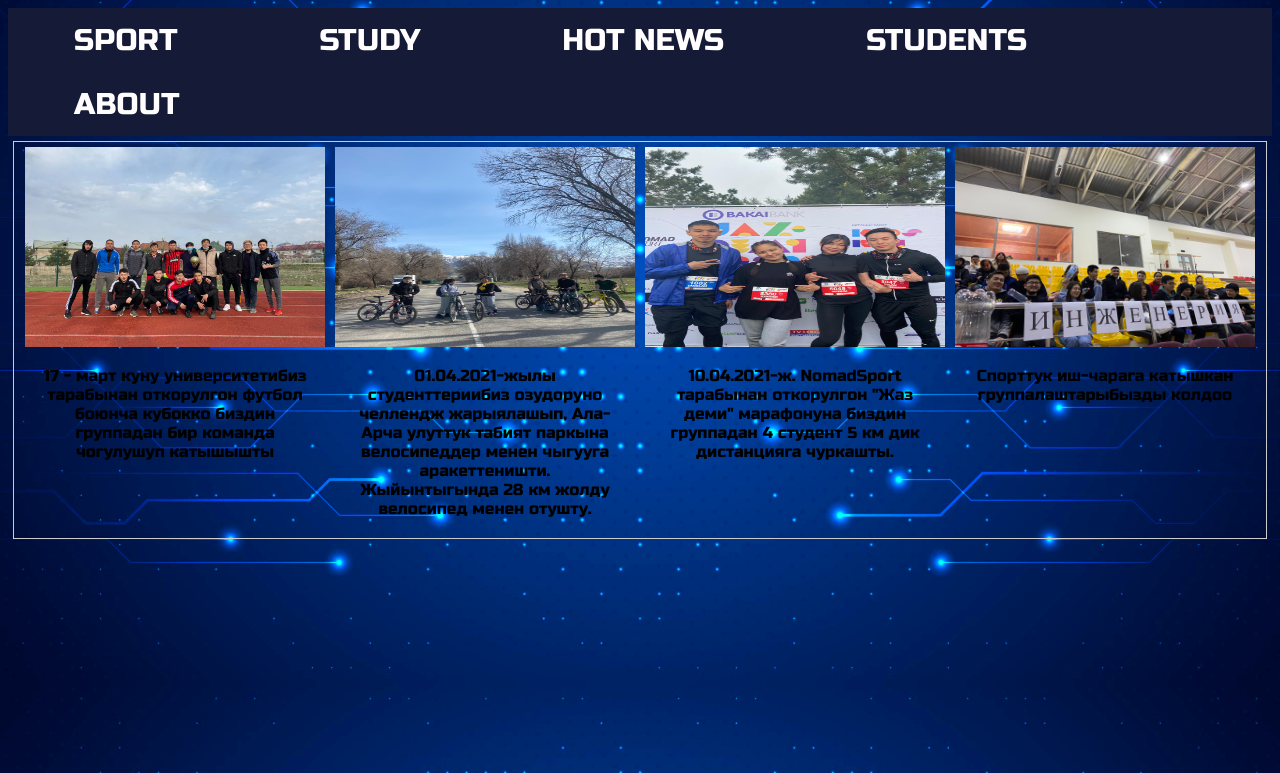
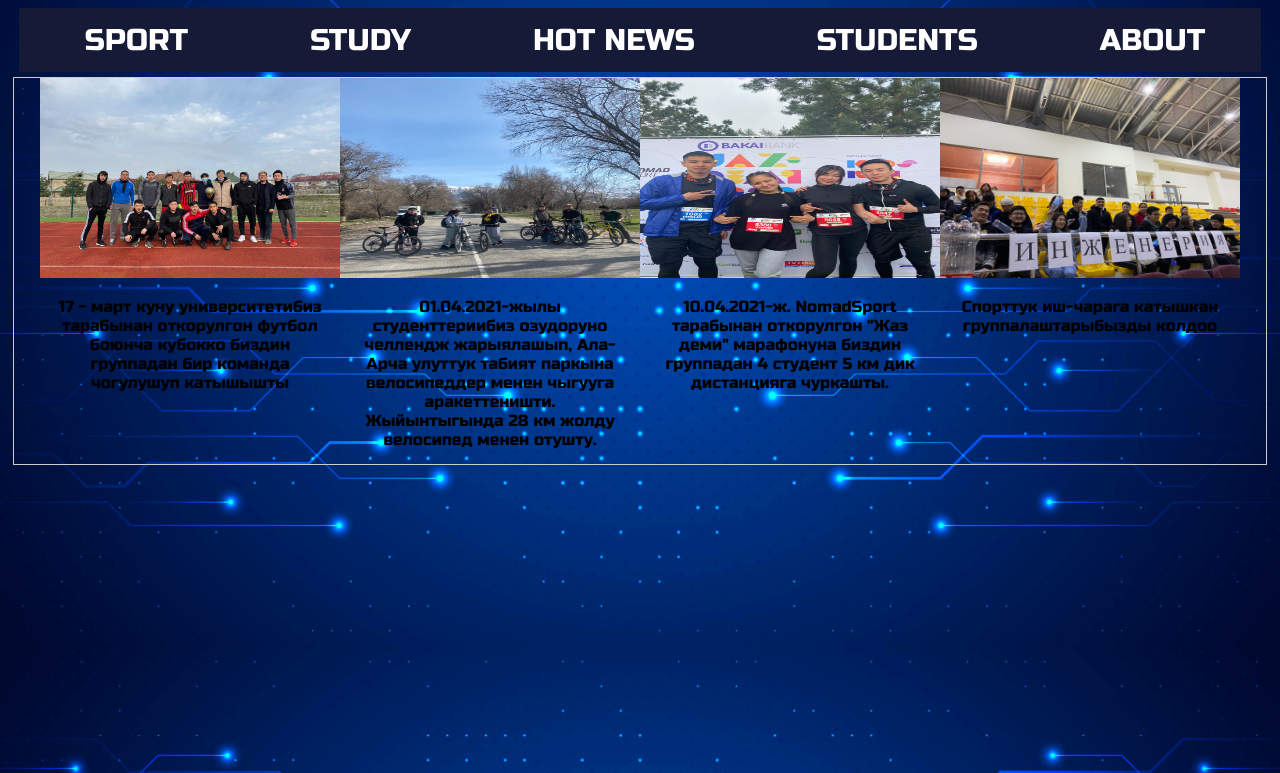
Before and after one commit to altynoova/Bilnews, a PHP site: page /pages/sport.html in a window 1280 px wide. Shown: the top 773 px of the page. Run offline with PHP 8.4, Linux system fonts and the light colour scheme.

Commit message:
third commit

```diff
--- a/pages/students.html
+++ b/pages/students.html
@@ -21,5 +21,6 @@
             <li><a href="https://2bm1.tilda.ws/"style="display: flex; justify-content: center">ABOUT</a></li>
         </ul>
     </header>
-
+    <center><img src="/img/WhatsApp Image 2022-10-26 at 11.48.20 AM (3).jpeg" alt="" srcset="" width="1080" height="600"></center>
 </body>
+</html>
--- a/style.css
+++ b/style.css
@@ -28,7 +28,7 @@ li a {
   padding: 14px 16px;
   text-decoration: none;
   margin-left: 50px;
-  margin-right: 60px;
+  margin-right: 40px;
 }
 li a:hover {
   background-color: #111;
@@ -61,7 +61,7 @@ li a:hover {
 }
 .gallery_item {
   width: 300px;
-  margin: 5px;
+  margin: 0px;
 }
 .desc {
   padding: 15px;
```
Also changed, not shown: index.html (+4 -4 lines), pages/study.html (+11 -0 lines), 2 other files.
